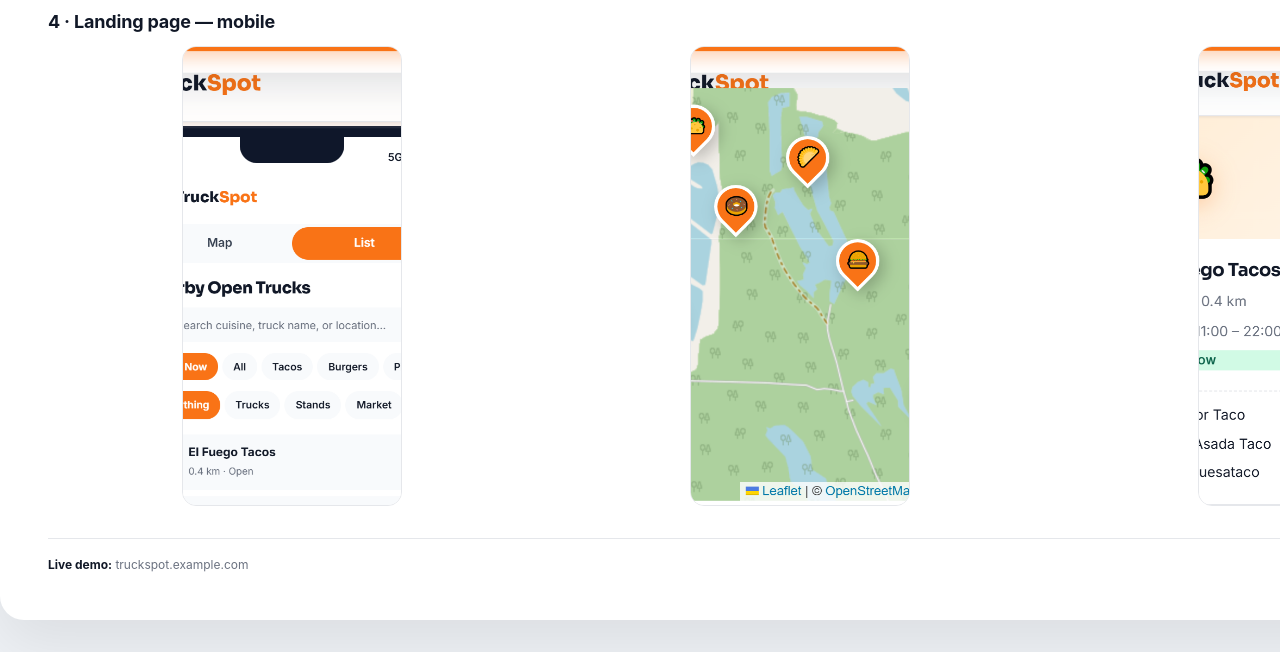
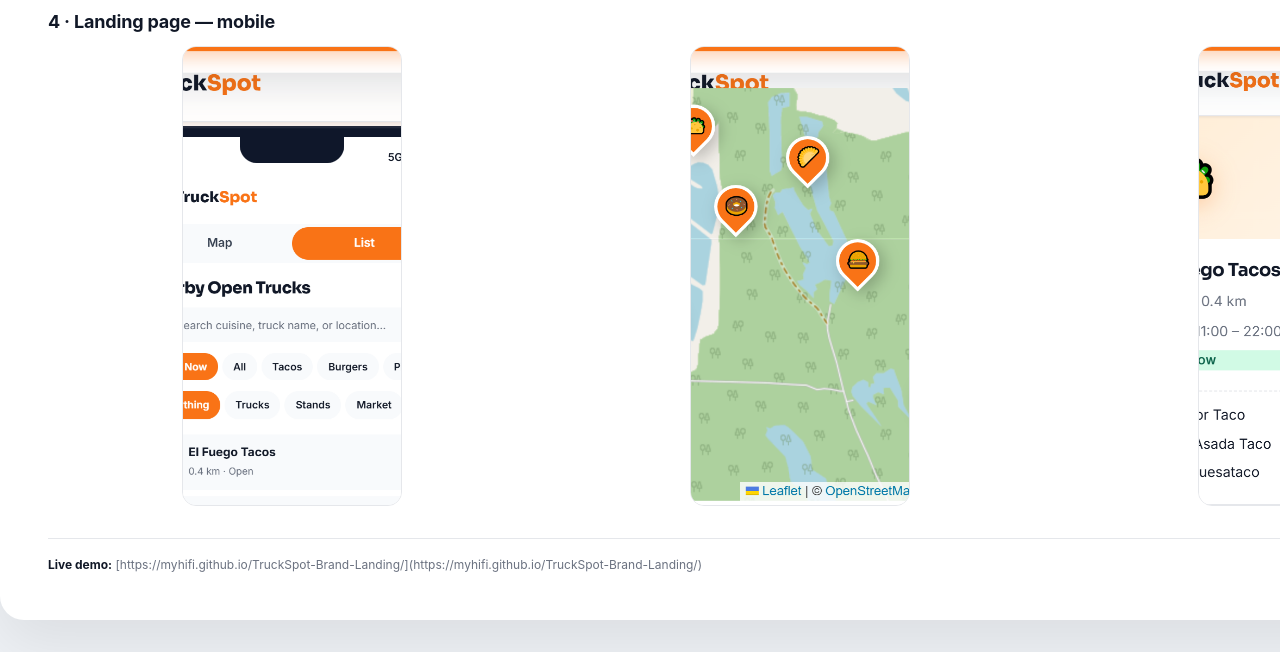
Before and after one commit to myhifi/TruckSpot-Brand-Landing, a website: page presentation.html in a window 1280 px wide. Shown: the part 1865-2517 px from the top of the page. Drawn offline with Linux system fonts and the light colour scheme.

Commit message:
docs: Update live demo link in presentation footer
- Replace placeholder demo URL (truckspot.example.com) with actual GitHub Pages URL
- Link now points to deployed TruckSpot Brand Landing page
- Provides users with direct access to working demo

```diff
--- a/presentation.html
+++ b/presentation.html
@@ -123,7 +123,7 @@
     </div>
 
     <div class="foot">
-      <span><strong>Live demo:</strong> truckspot.example.com</span>
+      <span><strong>Live demo:</strong> [https://myhifi.github.io/TruckSpot-Brand-Landing/](https://myhifi.github.io/TruckSpot-Brand-Landing/)</span>
       <span>© 2025 TruckSpot — contest entry</span>
     </div>
   </div>
```
